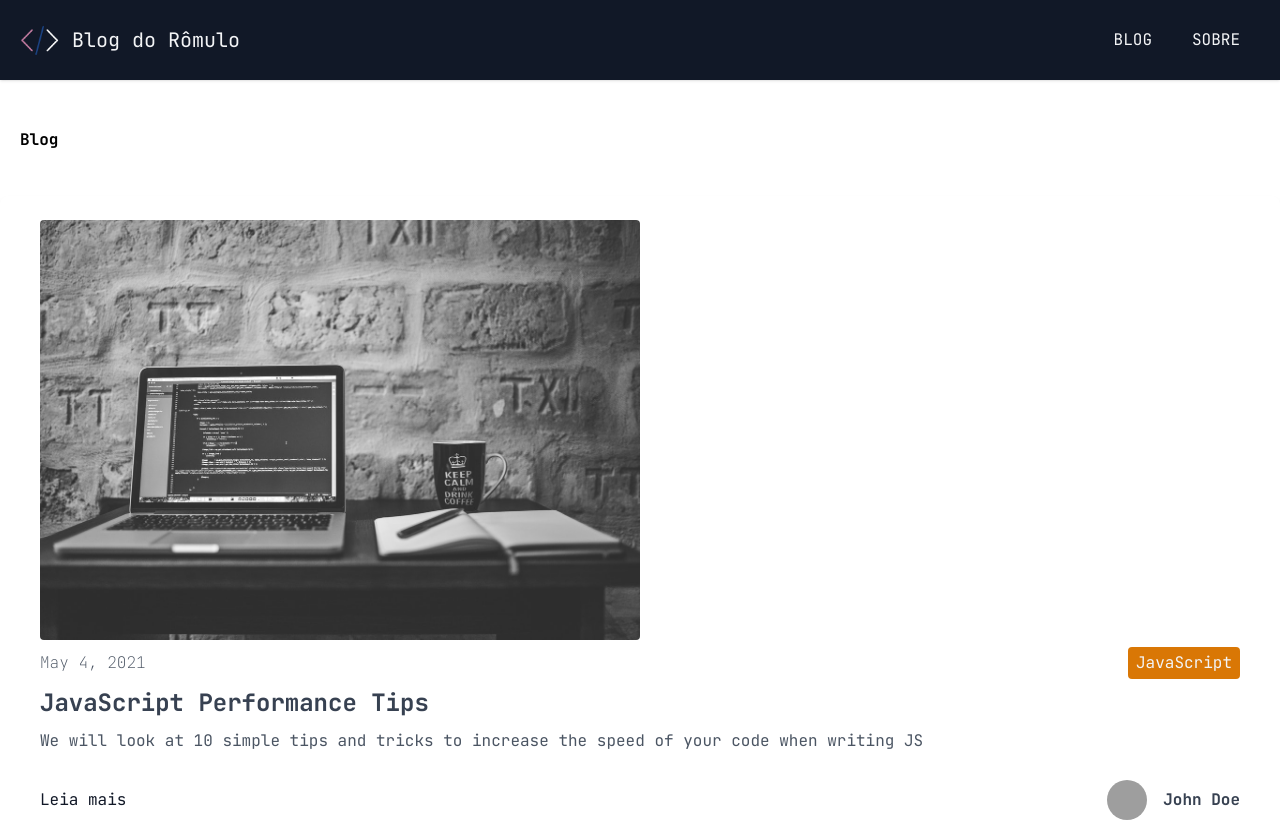
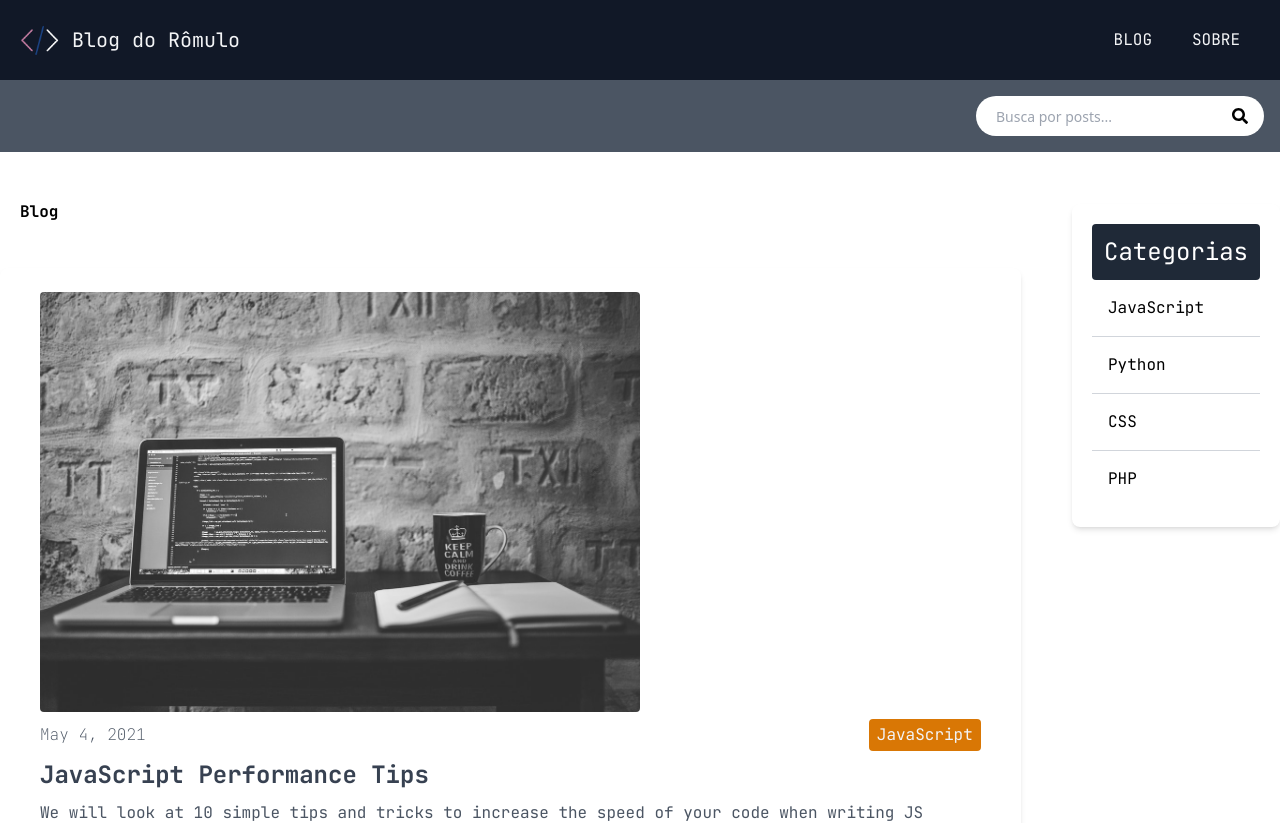
Before and after one commit to romfe/blog_markdown, a Next.js app: page /blog in a window 1280 px wide. Shown: the top 823 px of the page. Built offline with nearby package versions, Linux system fonts and the light colour scheme; grey boxes are pictures that could not be loaded.

Commit message:
Search component added

```diff
--- a/package.json
+++ b/package.json
@@ -17,6 +17,7 @@
     "postcss": "^8.4.14",
     "react": "18.2.0",
     "react-dom": "18.2.0",
+    "react-icons": "^4.4.0",
     "tailwindcss": "^3.1.6"
   },
   "devDependencies": {
--- /dev/null
+++ b/src/components/CategoryList.tsx
@@ -0,0 +1,24 @@
+import Link from "next/link";
+
+interface CategoryListProps {
+  categories: string[];
+}
+
+const CategoryList = ({ categories }: CategoryListProps) => {
+  return (
+    <div className="w-full p-5 bg-white rounded-lg shadow-md mt-6">
+      <h3 className="text-2xl bg-gray-800 text-white p-3 rounded">
+        Categorias
+      </h3>
+      <ul className="divide-y divide-gray-300">
+        {categories.map((category, index) => (
+          <Link key={index} href={`/blog/category/${category.toLowerCase()}`}>
+            <li className="p-4 cursor-pointer hover:bg-gray-50">{category}</li>
+          </Link>
+        ))}
+      </ul>
+    </div>
+  );
+};
+
+export default CategoryList;
--- a/src/components/Layout.tsx
+++ b/src/components/Layout.tsx
@@ -1,5 +1,6 @@
 import Head from "next/head";
 import Header from "./Header";
+import Search from "./Search";
 
 interface LayoutProps {
   title: string;
@@ -18,6 +19,7 @@ const Layout = ({ title, keywords, description, children }: LayoutProps) => {
         <link rel="icon" href="/favicon.ico" />
       </Head>
       <Header />
+      <Search />
       <main className="container mx-auto my-7 font-jetbrains">{children}</main>
     </div>
   );
--- /dev/null
+++ b/src/components/Search.tsx
@@ -0,0 +1,30 @@
+import { useState, useEffect } from "react";
+import { FaSearch } from "react-icons/fa";
+
+const Search = () => {
+  const [searchTerm, setSearchTerm] = useState("");
+  const [searcResults, setSearchResults] = useState([]);
+
+  return (
+    <div className="relative bg-gray-600 p-4">
+      <div className="container mx-auto flex items-center justify-center md:justify-end">
+        <div className="relative text-gray-600 wd-72">
+          <form>
+            <input
+              type="search"
+              name="search"
+              id="search"
+              className="bg-white h-10 px-5 pr-10 rounded-full text-sm focus:outline-none w-72"
+              value={searchTerm}
+              onChange={(e) => setSearchTerm(e.target.value)}
+              placeholder="Busca por posts..."
+            />
+            <FaSearch className="absolute top-0 right-0 text-black mt-3 mr-4" />
+          </form>
+        </div>
+      </div>
+    </div>
+  );
+};
+
+export default Search;
--- a/src/pages/blog/page/[page_index].tsx
+++ b/src/pages/blog/page/[page_index].tsx
@@ -2,6 +2,7 @@ import fs from "fs";
 import path from "path";
 import Layout from "@/components/Layout";
 import Post from "@/components/Post";
+import CategoryList from "@/components/CategoryList";
 import Pagination from "@/components/Pagination";
 import { getPosts } from "@/lib/posts";
 import { POSTS_PER_PAGE } from "@/config/index";
@@ -21,11 +22,19 @@ interface BlogPageProps {
   }[];
   numPages: number;
   currentPage: number;
+  categories: string[];
 }
 
-const BlogPage = ({ posts, numPages, currentPage }: BlogPageProps) => {
+const BlogPage = ({
+  posts,
+  numPages,
+  currentPage,
+  categories,
+}: BlogPageProps) => {
   return (
     <Layout>
+      <div className="flex justify-between">
+        <div className="w-3/4 mr-10">
           <h1 className="text-5xl border-b4 p-5 font-bold">Blog</h1>
           <div className="grid md:grid-cols-2 lg:grid-cols-3 gap-5">
             {posts.map((post, index) => (
@@ -33,6 +42,11 @@ const BlogPage = ({ posts, numPages, currentPage }: BlogPageProps) => {
             ))}
           </div>
           <Pagination currentPage={currentPage} numPages={numPages} />
+        </div>
+        <div className="w-1/4">
+          <CategoryList categories={categories} />
+        </div>
+      </div>
     </Layout>
   );
 };
@@ -69,6 +83,9 @@ export const getStaticProps = async ({
 
   const posts = getPosts();
 
+  const categories = posts.map((post) => post.frontmatter.category);
+  const uniqueCategories = Array.from(new Set(categories));
+
   const numPages = Math.ceil(files.length / POSTS_PER_PAGE);
   const pageIndex = page - 1;
 
@@ -82,6 +99,7 @@ export const getStaticProps = async ({
       posts: orderedPosts,
       numPages,
       currentPage: page,
+      categories: uniqueCategories,
     },
   };
 };
```
Also changed, not shown: src/pages/blog/category/[category_name].tsx (+23 -6 lines), 1 other file (tests, documents, lock files or other folders). Lines whose indentation alone changed are shown as unchanged.
